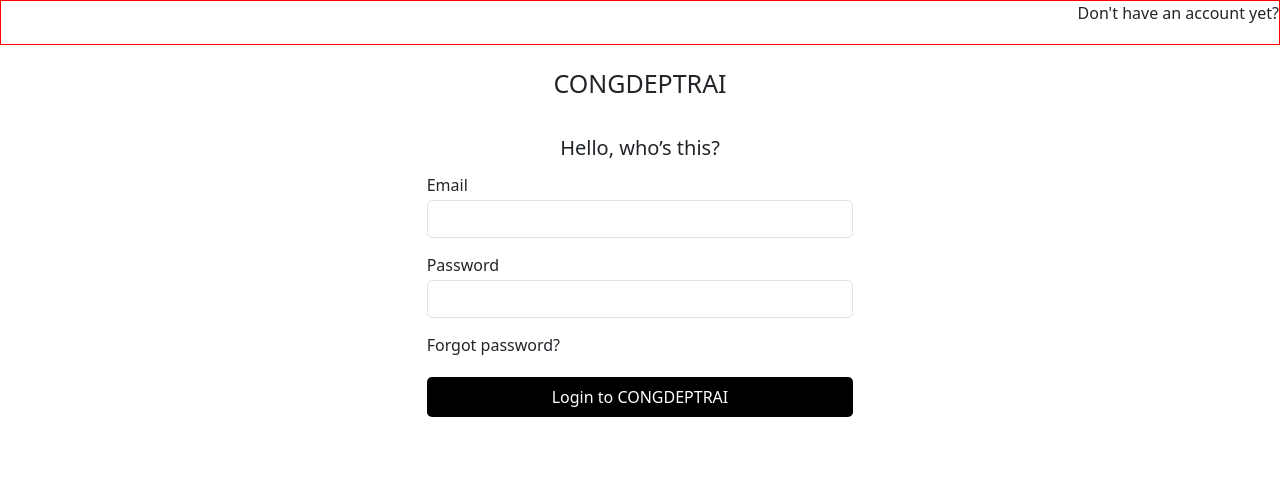
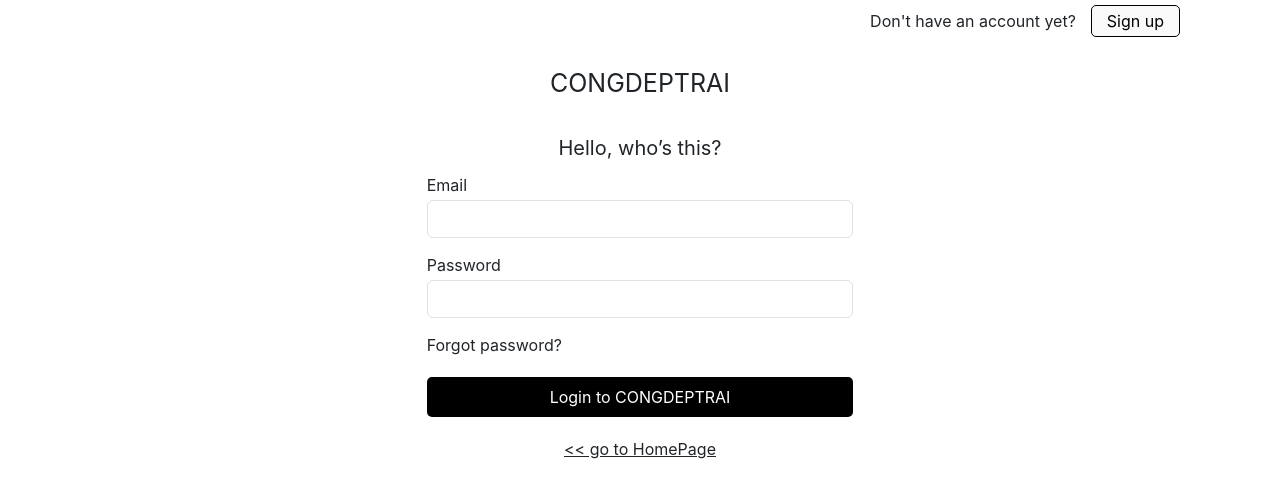
Before and after one commit to congdeptrai13/react-ultimate, a React (Create React App) app: page /login in a window 1280 px wide. Shown: the top 498 px of the page. Built offline with nearby package versions, Linux system fonts and the light colour scheme.

Commit message:
video 70

```diff
--- /dev/null
+++ b/src/Layout.js
@@ -0,0 +1,40 @@
+import { BrowserRouter, Routes, Route } from 'react-router-dom';
+import App from './App';
+import User from './components/User/User';
+import Admin from './components/Admin/Admin';
+import HomePage from './components/Home/HomePage';
+import ManageUser from './components/Admin/Content/ManageUser';
+import DashBoard from './components/Admin/Content/DashBoard';
+import Login from './components/Auth/Login';
+import { ToastContainer } from 'react-toastify';
+import 'react-toastify/dist/ReactToastify.css';
+const Layout = () => {
+  return (
+    <>
+      <Routes>
+        <Route path="/" element={<App />} >
+          <Route index element={<HomePage />} />
+          <Route path="users" element={<User />} />
+        </Route>
+        <Route path="admins" element={<Admin />} >
+          <Route index element={<DashBoard />} />
+          <Route path="manage-users" element={<ManageUser />} />
+        </Route>
+        <Route path="/login" element={<Login />} />
+      </Routes>
+      <ToastContainer
+        position="top-right"
+        autoClose={5000}
+        hideProgressBar={false}
+        newestOnTop={false}
+        closeOnClick
+        rtl={false}
+        pauseOnFocusLoss
+        draggable
+        pauseOnHover
+        theme="light"
+      />
+    </>
+  )
+}
+export default Layout;
--- a/src/components/Admin/Admin.js
+++ b/src/components/Admin/Admin.js
@@ -3,8 +3,8 @@ import './Admin.scss';
 import { FaBars } from 'react-icons/fa';
 import { useState } from "react";
 import { Outlet } from "react-router-dom";
-import { ToastContainer, toast } from 'react-toastify';
-import 'react-toastify/dist/ReactToastify.css';
+
+
 
 const Admin = (props) => {
     const [collapsed, setCollapsed] = useState(false);
@@ -24,18 +24,7 @@ const Admin = (props) => {
                 </div>
 
             </div>
-            <ToastContainer
-                position="top-right"
-                autoClose={5000}
-                hideProgressBar={false}
-                newestOnTop={false}
-                closeOnClick
-                rtl={false}
-                pauseOnFocusLoss
-                draggable
-                pauseOnHover
-                theme="light"
-            />
+
         </div>
     )
 }
--- a/src/components/Auth/Login.js
+++ b/src/components/Auth/Login.js
@@ -1,16 +1,33 @@
 import { useState } from "react"
 import "./Login.scss"
+import { useNavigate } from "react-router-dom";
+import { postLogin } from "../../services/apiServices";
+import { toast } from "react-toastify";
 const Login = (props) => {
   const [email, setEmail] = useState("");
   const [password, setPassword] = useState("");
-  const handleLogin = () => {
-    alert("me")
+  const navigate = useNavigate();
+  const handleLogin = async () => {
+    //validate
+
+    //submit apis
+    let data = await postLogin(email, password);
+    if (data && +data.EC === 0) {
+      toast.success(data.EM);
+      navigate("/");
+    }
+    if (data && +data.EC !== 0) {
+      toast.error(data.EM);
+    }
+  }
+  const handleBack = () => {
+    navigate("/");
   }
   return (
     <div className="login-container">
       <div className="header">
-        Don't have an account yet?
-
+        <span> Don't have an account yet?</span>
+        <button>Sign up</button>
       </div>
       <div className="title col-4 mx-auto">
         CONGDEPTRAI
@@ -41,7 +58,9 @@ const Login = (props) => {
         <div>
           <button className="btn-submit" onClick={() => handleLogin()}>Login to CONGDEPTRAI</button>
         </div>
-
+        <div className="back text-center" >
+          <span onClick={() => handleBack()}>	&#60;&#60; go to HomePage</span>
+        </div>
       </div>
 
     </div>
--- a/src/components/Auth/Login.scss
+++ b/src/components/Auth/Login.scss
@@ -2,7 +2,17 @@
   .header{
     height: 45px;
     text-align: right;
-    border: 1px solid red;
+    padding: 5px 100px 0 100px;
+    button{
+      padding: 3px 15px;
+      margin-left: 15px;
+      border-radius: 5px;
+      background: #f9f9f9;
+      border: 1px solid;
+      &:hover{
+        background-color: white;
+      }
+    }
   }
   .title{
     font-size: 25px;
@@ -28,6 +38,10 @@
       color: white;
       background-color: black;
     }
+    .back{
+      cursor: pointer;
+      text-decoration: underline;
+    }
   }
 
 }
--- a/src/index.js
+++ b/src/index.js
@@ -1,33 +1,18 @@
 import React from 'react';
 import ReactDOM from 'react-dom/client';
-import App from './App';
 import reportWebVitals from './reportWebVitals';
 import { Provider } from 'react-redux';
 import store from './redux/store';
 import 'bootstrap/dist/css/bootstrap.min.css';
-import { BrowserRouter, Routes, Route } from 'react-router-dom';
-import User from './components/User/User';
-import Admin from './components/Admin/Admin';
-import HomePage from './components/Home/HomePage';
-import ManageUser from './components/Admin/Content/ManageUser';
-import DashBoard from './components/Admin/Content/DashBoard';
-import Login from './components/Auth/Login';
+import { BrowserRouter } from 'react-router-dom';
+import Layout from './Layout';
+
 const root = ReactDOM.createRoot(document.getElementById('root'));
 root.render(
   <Provider store={store}>
     {/* <React.StrictMode> */}
     <BrowserRouter>
-      <Routes>
-        <Route path="/" element={<App />} >
-          <Route index element={<HomePage />} />
-          <Route path="users" element={<User />} />
-        </Route>
-        <Route path="admins" element={<Admin />} >
-          <Route index element={<DashBoard />} />
-          <Route path="manage-users" element={<ManageUser />} />
-        </Route>
-        <Route path="/login" element={<Login />} />
-      </Routes>
+      <Layout />
     </BrowserRouter>
     {/* </React.StrictMode> */}
   </Provider >
--- a/src/services/apiServices.js
+++ b/src/services/apiServices.js
@@ -30,4 +30,8 @@ const getUserWithPaginate = (page, limit) => {
   return axios.get(`api/v1/participant?page=${page}&limit=${limit}`);
 }
 
-export { postCreateNewUsers, getAllUsers, putUpdateUsers, deleteUsers, getUserWithPaginate };
+const postLogin = (userEmail, userPassword) => {
+  return axios.post("/api/v1/login", { email: userEmail, password: userPassword });
+}
+
+export { postCreateNewUsers, getAllUsers, putUpdateUsers, deleteUsers, getUserWithPaginate, postLogin };
```
